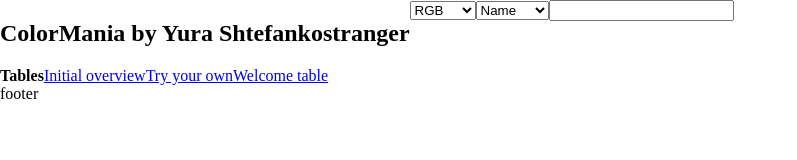
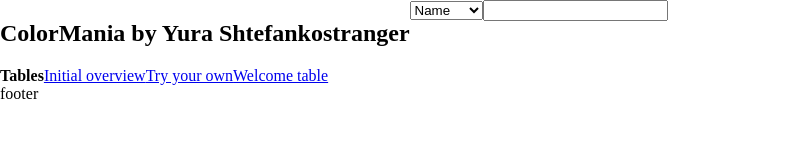
Before and after one commit to Viper-JSX/Colormania-React, a React (Create React App) app: page /tables in a window 1280 px wide. Shown: the top 160 px of the page, without its empty margins (0-797 px from the left). Built offline with nearby package versions, Linux system fonts and the light colour scheme.

Commit message:
Almost all things related to colorMode were removed, some could left, but they will be creared up

```diff
--- a/src/App.tsx
+++ b/src/App.tsx
@@ -2,7 +2,7 @@ import './App.css';
 import React, { useEffect } from 'react';
 
 import { useDispatch, useSelector } from 'react-redux';
-import { changeTablesSearchTerm, chnageColorMode, changeTablesSortCriteria, createTable, editColorInsideTable, deleteTable, editTable, addColorToTable, deleteColorFromTable, login, register } from './redux/thunks';
+import { changeTablesSearchTerm, changeTablesSortCriteria, createTable, editColorInsideTable, deleteTable, editTable, addColorToTable, deleteColorFromTable, login, register } from './redux/thunks';
 
 import { addItemToLocaleStorage } from './api/add_item_to_locale_storage';
 import { getGuestUserFromLocaleStorage } from './api/get_guest_user_from_locale_storage';
@@ -28,11 +28,6 @@ function App() {
         }
     }, [])
 
-    function handleColorModeChange(event : (React.ChangeEvent<HTMLSelectElement> )){
-        if(event.target.value === "rgb" || event.target.value === "hsl"){
-            dispatch(chnageColorMode({ colorMode: event.target.value }));
-        }
-    }
 
     function handleTablesSortCriteriaChnage(event: React.ChangeEvent<HTMLSelectElement>){
         if(event.target.value === "name" || event.target.value === "date"){
@@ -76,11 +71,10 @@ function App() {
             <Layout
                 tablesToRender={tablesToRender}
 
-                handleColorModeChange={handleColorModeChange}
                 handleTablesSortCriteriaChange={handleTablesSortCriteriaChnage}
                 handleTablesSearch={handleTablesSearch}
 
-                mode={"create"} //Color editor mode, it's not necessary;
+                mode="create"
                 handleAddColorToTable={handleAddColorToTable}
                 handleColorEdit={handleColorEdit}
             />
--- a/src/api/filter_tables.tsx
+++ b/src/api/filter_tables.tsx
@@ -15,18 +15,6 @@ function filterTables( { tables, filterOptions, order="small-big" } : FilterTabl
         filtered = filtered.sort((a, b) => order === "small-big" ? (a.creationDate.getTime() > b.creationDate.getTime() ? 1 : -1) : (a.creationDate.getTime() < b.creationDate.getTime() ? 1 : -1) );
     }
 
-    ///convertToColorMode
-    if(filterOptions.colorMode === "rgb"){
-        for(let i = 0; i < filtered.length; i++){
-            filtered[i].colors.forEach((color: ColorClass) => color.currentConvertedValue = color.rgbValue);
-        }
-    }
-
-    else if(filterOptions.colorMode === "hsl"){
-        for(let i = 0; i < filtered.length; i++){
-            filtered[i].colors.forEach((color: ColorClass) => color.currentConvertedValue = iro.Color.hsvToHsl(iro.Color.rgbToHsv(color.rgbValue)));
-        }
-    }
     return filtered;
 }
 
--- a/src/components/Header/Filter_tools/Color_mode_switch.tsx
+++ b/src/components/Header/Filter_tools/Color_mode_switch.tsx
@@ -1,17 +1 @@
-import { useSelector } from "react-redux";
-import { ColorModeSwitchProps } from "../../../typescript/types";
-
-function ColorModeSwitch({ handleColorModeChange } : ColorModeSwitchProps):JSX.Element{
-    const colorMode = useSelector((state : any) => state.tablesFilter.colorMode);
-
-    return(
-        <select className="colorModeSwitch" value={colorMode} onChange={handleColorModeChange}>
-            <optgroup>
-                <option value="rgb">RGB</option>
-                <option value="hsl">HSL</option>
-            </optgroup>
-        </select>
-    );
-}
-
-export default ColorModeSwitch;
+export default null;
--- a/src/components/Header/Filter_tools/Filter_tools.tsx
+++ b/src/components/Header/Filter_tools/Filter_tools.tsx
@@ -1,12 +1,10 @@
 import { FilterToolsProps } from "../../../typescript/types";
-import ColorModeSwitch from "./Color_mode_switch";
 import Search from "./Search";
 import SortBy from "./Sort_by";
 
-function FilterTools({ tablesSearchTerm, tablesSortCriteria, handleColorModeChange, handleTablesSortCriteriaChange, handleTablesSearch } : FilterToolsProps):JSX.Element{
+function FilterTools({ tablesSearchTerm, tablesSortCriteria, handleTablesSortCriteriaChange, handleTablesSearch } : FilterToolsProps):JSX.Element{
     return(
         <div className="FilterTools">
-            <ColorModeSwitch handleColorModeChange={handleColorModeChange} />
             <SortBy tablesSortCriteria={tablesSortCriteria} handleTablesSortCriteriaChnage={handleTablesSortCriteriaChange} />
             <Search tablesSearchTerm={tablesSearchTerm} handleTablesSearch={handleTablesSearch} />
         </div>
--- a/src/components/Header/Header.tsx
+++ b/src/components/Header/Header.tsx
@@ -5,14 +5,14 @@ import AppTitle from "./App_title";
 import FilterTools from "./Filter_tools/Filter_tools";
 
 
-function Header({ appTitle, handleColorModeChange, handleTablesSortCriteriaChange, handleTablesSearch } : HeaderProps):JSX.Element{
+function Header({ appTitle, handleTablesSortCriteriaChange, handleTablesSearch } : HeaderProps):JSX.Element{
     const nickname = useSelector((state:any) => state.user.user.nickname);
 
     return(
         <header>
             <AppTitle titleText={appTitle || "ColorMania by Yura Shtefanko" + nickname} />
             <Routes>
-                <Route path="tables" element={<FilterTools  handleColorModeChange={handleColorModeChange} handleTablesSortCriteriaChange={handleTablesSortCriteriaChange} handleTablesSearch={handleTablesSearch}  />} />
+                <Route path="tables" element={<FilterTools handleTablesSortCriteriaChange={handleTablesSortCriteriaChange} handleTablesSearch={handleTablesSearch}  />} />
             </Routes>
         </header>
     );
--- a/src/components/Layout/Layout.tsx
+++ b/src/components/Layout/Layout.tsx
@@ -12,12 +12,11 @@ import Tables from "../Tables/Tables";
 import UserProfile from "../User/User_profile";
 import ColorEditor from "../Color_editor/Color_editor";
 
-function Layout({ appTitle, tablesToRender, handleColorModeChange, handleTablesSortCriteriaChange, handleTablesSearch, handleAddColorToTable, handleColorEdit } : LayoutProps):JSX.Element{
+function Layout({ appTitle, tablesToRender, handleTablesSortCriteriaChange, handleTablesSearch, handleAddColorToTable, handleColorEdit } : LayoutProps):JSX.Element{
     return(
         <div id="layout">
             <Header
                 appTitle={appTitle}
-                handleColorModeChange={handleColorModeChange}
                 handleTablesSortCriteriaChange={handleTablesSortCriteriaChange}
                 handleTablesSearch={handleTablesSearch}
             />
--- a/src/redux/reducers.tsx
+++ b/src/redux/reducers.tsx
@@ -9,11 +9,8 @@ import { addItemToLocaleStorage } from "../api/add_item_to_locale_storage";
 import { getGuestUserFromLocaleStorage } from "../api/get_guest_user_from_locale_storage";
 import { editColorInsideTable } from "./thunks";
 
-function tablesFilter(state:TableFilterState = {colorMode: "rgb", sortBy: "name", searchTerm: ""}, action: ActionType):TableFilterState{
+function tablesFilter(state:TableFilterState = { sortBy: "name", searchTerm: ""}, action: ActionType):TableFilterState{
     switch(action.type){
-        case CHANGE_COLOR_MODE:{
-            return {...state, colorMode: action.payload.colorMode};
-        }
         case CHANGE_TABLES_SORT_CRITERIA:{
             return {...state, sortBy: action.payload.sortCriteria };
         }
--- a/src/redux/thunks.tsx
+++ b/src/redux/thunks.tsx
@@ -2,18 +2,13 @@ import { checkNicknameExistance } from "../api/check_nickname_existance";
 import { validateLogin } from "../api/validate_login";
 import { validatePassword } from "../api/validate_password";
 import { messageShowTime } from "../app_config/app_config";
-import { AddColorToTablePayload, ChangeColorModePayload, ChangeTablesSearcTermhPayload, ChangeTablesSortCriteriaPayload, CreateTablePayload, DeleteColorFromTablePayload, DeleteTablePayload, EditColorInsideTablePayload, EditTablePayload, UserLoginPayload, UserRegisterPayload } from "../typescript/types";
+import { AddColorToTablePayload, ChangeTablesSearcTermhPayload, ChangeTablesSortCriteriaPayload, CreateTablePayload, DeleteColorFromTablePayload, DeleteTablePayload, EditColorInsideTablePayload, EditTablePayload, UserLoginPayload, UserRegisterPayload } from "../typescript/types";
 import { users } from "../various_things/users";
 //import { setError } from "./action_functions";
-import { CHANGE_COLOR_MODE, RUN_TABLES_SEARCH, CHANGE_TABLES_SORT_CRITERIA, CREATE_TABLE, EDIT_TABLE, DELETE_TABLE, ADD_COLOR_TO_TABLE, EDIT_COLOR_INSIDE_TABLE, DELETE_COLOR_FROM_TABLE, LOGIN, REGISTER, SET_ERROR } from "./action_types";
+import { RUN_TABLES_SEARCH, CHANGE_TABLES_SORT_CRITERIA, CREATE_TABLE, EDIT_TABLE, DELETE_TABLE, ADD_COLOR_TO_TABLE, EDIT_COLOR_INSIDE_TABLE, DELETE_COLOR_FROM_TABLE, LOGIN, REGISTER, SET_ERROR } from "./action_types";
 
 //-------------------------Tables filter---------------------------//
 
-export function chnageColorMode (payload: ChangeColorModePayload):any{
-    return function(dispatch : any): void{
-        dispatch({ type: CHANGE_COLOR_MODE, payload });
-    }
-}
 
 export function changeTablesSortCriteria (payload: ChangeTablesSortCriteriaPayload):any{
     return function(dispatch : any): void{
--- a/src/typescript/types.tsx
+++ b/src/typescript/types.tsx
@@ -13,7 +13,6 @@ export type HeaderProps = {
     tablesSearchTerm?: string;
     tablesSortCriteria?: string;
 
-    handleColorModeChange?: (event: React.ChangeEvent<HTMLSelectElement>) => void;
     handleTablesSortCriteriaChange?: (event: React.ChangeEvent<HTMLSelectElement>) => void;
     handleTablesSearch?: (event: React.ChangeEvent<HTMLInputElement>) => void;
 };
@@ -22,12 +21,9 @@ export type FilterToolsProps = {
     tablesSearchTerm?: HeaderProps['tablesSearchTerm'];
     tablesSortCriteria?: HeaderProps['tablesSortCriteria'];
 
-    handleColorModeChange: HeaderProps['handleColorModeChange'];
     handleTablesSortCriteriaChange: HeaderProps['handleTablesSortCriteriaChange'];
     handleTablesSearch: HeaderProps['handleTablesSearch'];
 };
-
-export type ColorModeSwitchProps = { handleColorModeChange: HeaderProps['handleColorModeChange']; }
 
 export type SortByProps = { tablesSortCriteria?: HeaderProps['tablesSortCriteria']; handleTablesSortCriteriaChnage: HeaderProps['handleTablesSortCriteriaChange'] };
 
@@ -82,12 +78,10 @@ export type ActionType = {
     payload?: any;
 }
 
-export type ChangeColorModePayload = { colorMode: "rgb" | "hsl" };
 export type ChangeTablesSortCriteriaPayload = { sortCriteria: "name" | "date" };
 export type ChangeTablesSearcTermhPayload = { searchTerm: string };
 
 export type TableFilterState = {
-    colorMode: "rgb" | "hsl";
     sortBy: "name" | "date";
     searchTerm: string;
 }
```
Also changed, not shown: src/redux/action_functions.tsx (+2 -5 lines).
